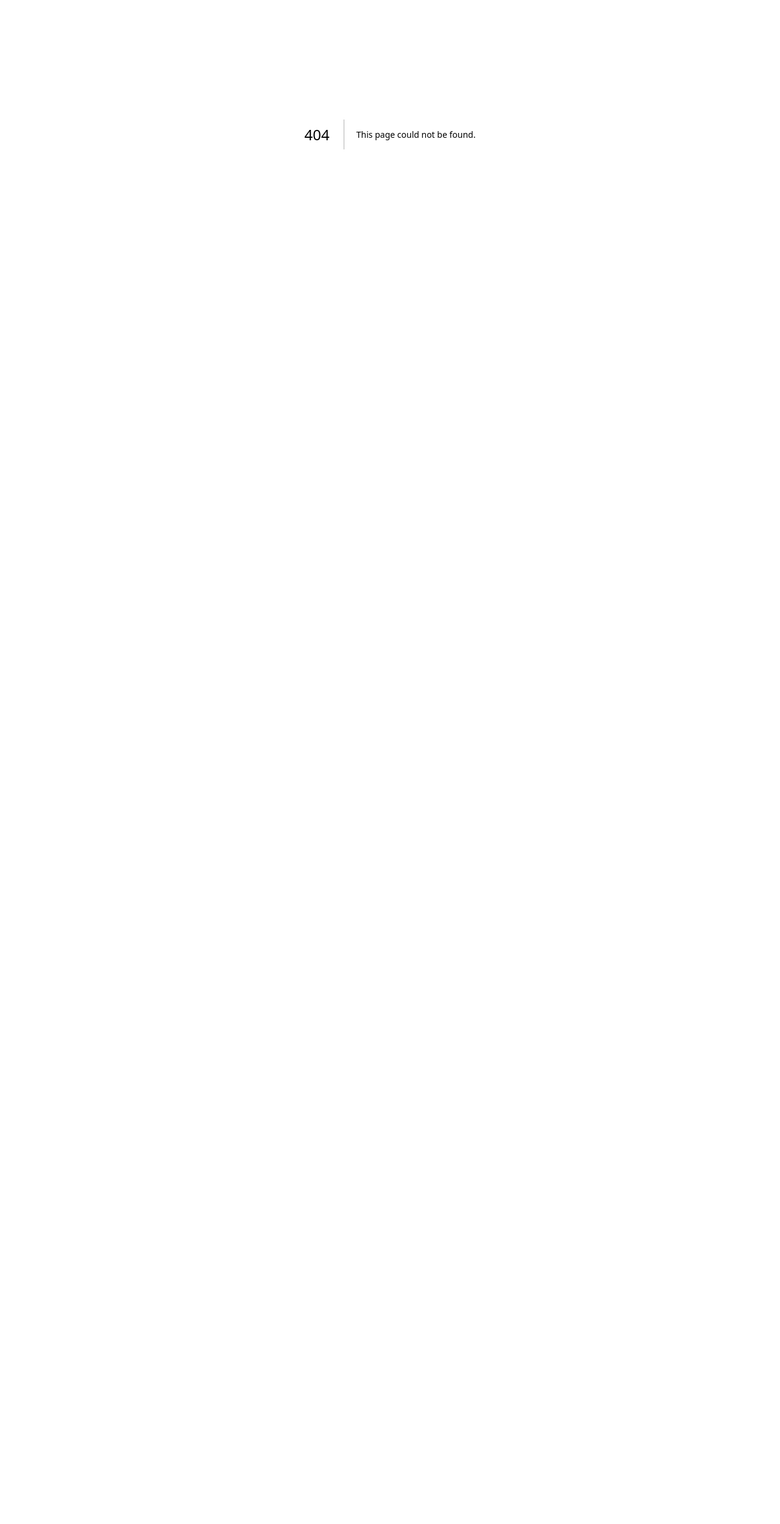
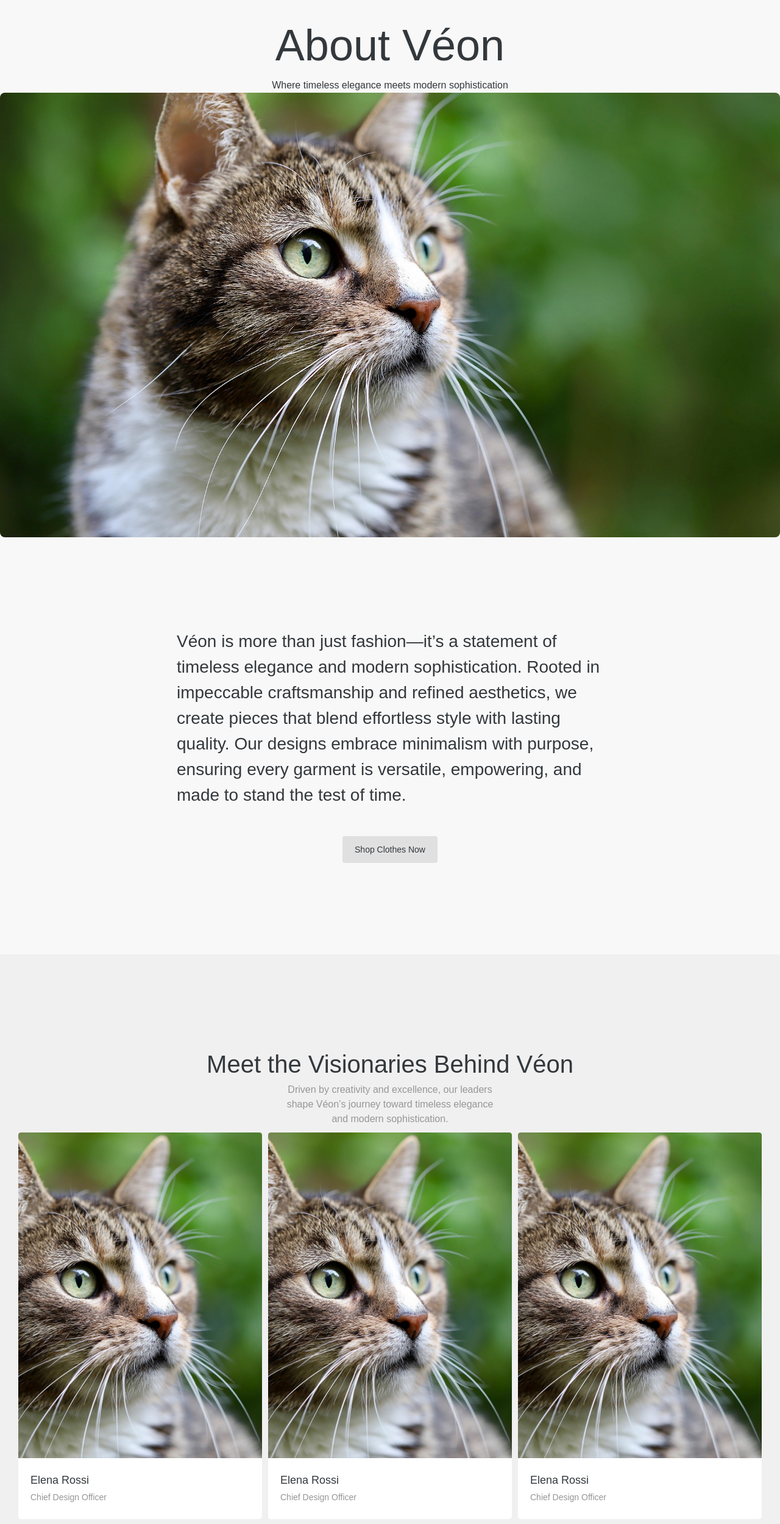
Before and after one commit to TamimHossain031/vintora, a Next.js app: page /about in a window 1280 px wide. Before the commit this address had no page. Shown: the part 180-2679 px from the top of the page at 61% size. Before the commit the page ends 800 px from the top, so only its background shows below. Built offline with nearby package versions, Linux system fonts and the light colour scheme; a web font is replaced by a local one.

Commit message:
shop page complete

```diff
--- /dev/null
+++ b/app/about/layout.js
@@ -0,0 +1,10 @@
+import Footer from "@/components/common/Footer";
+
+export default function layout({children}) {
+  return (
+    <>
+    {children}
+    <Footer/>
+    </>
+  )
+}
--- /dev/null
+++ b/app/about/page.js
@@ -0,0 +1,90 @@
+import Instagram from "@/components/home/Instagram";
+import ShopWithUs from "@/components/home/ShopWithUs";
+import SocialLinks from "@/components/ui/SocialLinks";
+import Image from "next/image";
+import Link from "next/link";
+const links = [
+  {
+    link: "https://www.facebook.com/",
+    label: "Facebook",
+  },
+
+  {
+    link: "https://www.twitter.com/",
+    label: "Twitter (X)",
+  },
+];
+export default function page() {
+  return (
+    <section className="pt-[200px] ">
+      <h1 className="text-[72px] text-center">About Véon</h1>
+      <p className="text-center">
+        Where timeless elegance meets modern sophistication
+      </p>
+      <figure className="aspect-[1380/786] mx-auto relative max-w-[1380px] rounded-lg overflow-hidden">
+        <Image
+          src="/hero/1.jpg"
+          fill
+          alt="hero"
+          className="object-cover object-center"
+        />
+      </figure>
+
+      <h3 className="text-[28px] max-w-[700px] w-full mx-auto pt-[150px] pb-[30px]">
+        Véon is more than just fashion—it’s a statement of timeless elegance and
+        modern sophistication. Rooted in impeccable craftsmanship and refined
+        aesthetics, we create pieces that blend effortless style with lasting
+        quality. Our designs embrace minimalism with purpose, ensuring every
+        garment is versatile, empowering, and made to stand the test of time.
+      </h3>
+
+      <div className="text-center">
+        <Link href={"/shop"} className="secondary-btn">
+          Shop Clothes Now
+        </Link>
+      </div>
+
+      <div className="px-[30px] py-[150px] bg-[#f0f0f0] mt-[150px]">
+        <div className="title text-center">
+          <h2>Meet the Visionaries Behind Véon</h2>
+          <p>
+            Driven by creativity and excellence, our leaders shape Véon’s
+            journey toward timeless elegance and modern sophistication.
+          </p>
+        </div>
+        <div className="grid grid-cols-1 md:grid-cols-2 lg:grid-cols-3 mt-[10px] gap-[10px]">
+          {Array(6)
+            .fill()
+            .map((_, i) => (
+              <div key={i}>
+                <div className="relative w-full min-h-[634px] h-full overflow-hidden group rounded">
+                  <Image
+                    src="/hero/1.jpg"
+                    fill
+                    alt="hero"
+                    className="object-cover object-center rounded group-hover:scale-105 transition-all duration-500"
+                  />
+
+                  <div className="absolute bottom-0 left-0 w-full bg-[#fff] flex flex-col justify-between p-[20px] h-[100px] group-hover:h-[200px] transition-all duration-500">
+                    <div>
+                      <h5 className="text-[18px] font-medium leading-[32px] max-w-[300px]">
+                        Elena Rossi
+                      </h5>
+                      <small className="text-sm text-[#969696]">
+                        Chief Design Officer
+                      </small>
+                      <SocialLinks links={links} />
+                    </div>
+                  </div>
+                </div>
+              </div>
+            ))}
+        </div>
+      </div>
+
+      <ShopWithUs />
+
+      <Instagram />
+    </section>
+  );
+}
--- /dev/null
+++ b/components/ui/SocialLinks.jsx
@@ -0,0 +1,16 @@
+import Link from "next/link";
+
+export default function SocialLinks({links}) {
+
+  return (
+    <div className=" gap-[10px] items-center mt-[30px] flex">
+        {
+            links.map((link, i) => (
+                <Link className="text-sm px-[14px] py-[10px] bg-[#d1d1d199] rounded-sm transition duration-300" href={link.link} key={i}>{link.label}</Link>
+            ))
+        }
+
+    </div>
+
+  )
+}
```
